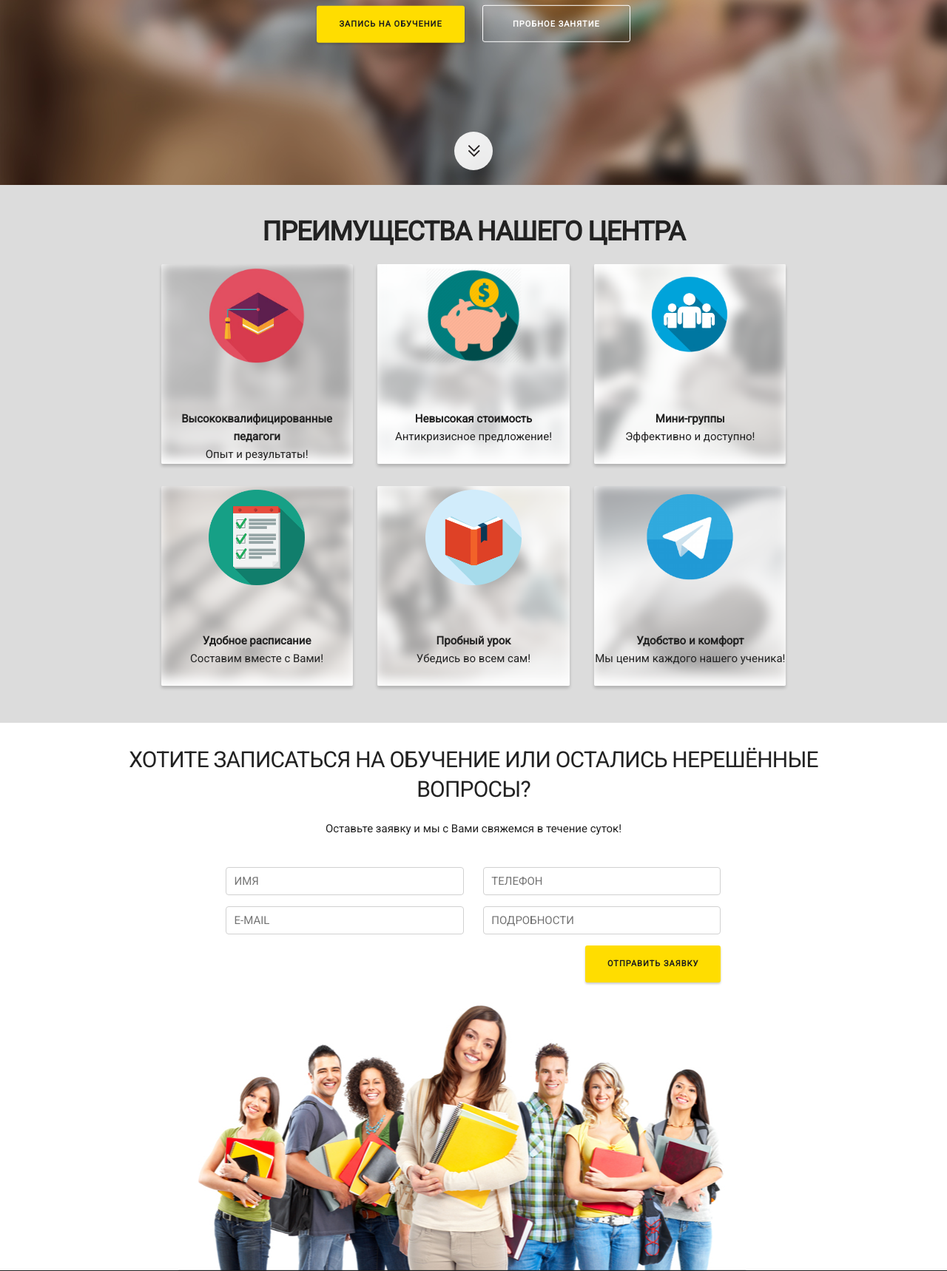
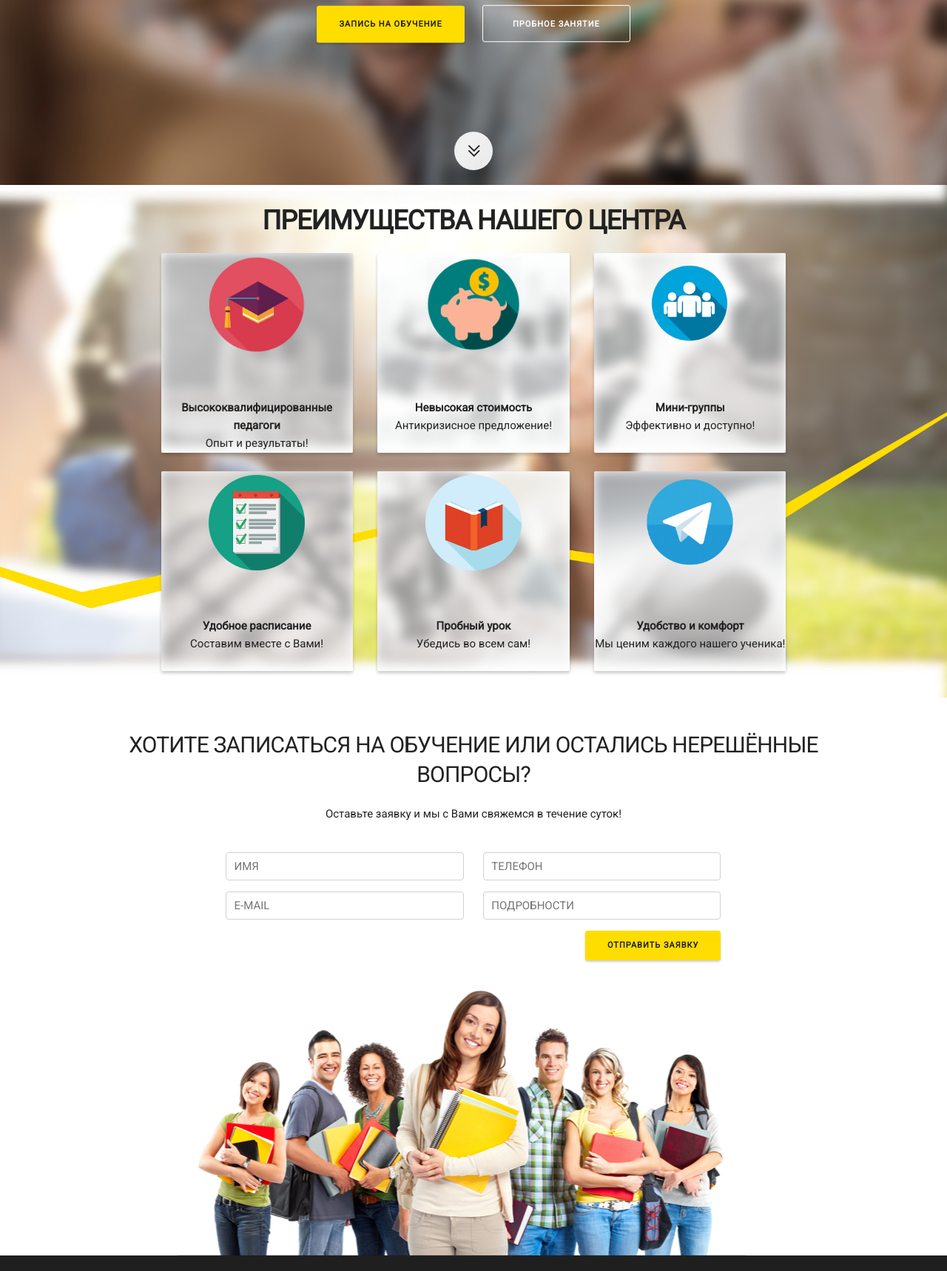
Before and after one commit to exymax/iq-center, a PHP site: page / in a window 1280 px wide. Shown: the part 550-2268 px from the top of the page at 74% size. Run offline with PHP 8.4, Linux system fonts and the light colour scheme; some libraries are stand-ins or nearby versions.

Commit message:
Implemented main page

```diff
--- a/css/main.css
+++ b/css/main.css
@@ -159,8 +159,9 @@
 
 .hero-advantages {
     width: 100%;
-    background-color: rgb(220, 220, 220);
-    padding: 40px 0 30px 0;
+    background: url('../images/backgrounds/advantages-bg.jpg') no-repeat rgb(220, 220, 220);
+    background-size: 100%;
+    padding: 25px 0 30px 0;
     text-align: center;
 }
 
@@ -173,7 +174,7 @@
 }
 
 .advantages-container.second-line {
-    margin-top: 30px;
+    margin-top: 25px;
     margin-bottom: 20px;
 }
 
@@ -245,7 +246,7 @@
 }
 
 .advantage-info .description {
-
+    padding-bottom: 5px;
 }
 
 .advantage:hover {
@@ -311,6 +312,8 @@
 
 .form-send .form-submit {
     margin-right: 0;
+    line-height: 40px;
+    height: 40px;
 }
 
 .hero-links {
```
Also changed, not shown: images/backgrounds/advantages-bg.jpg (added).
